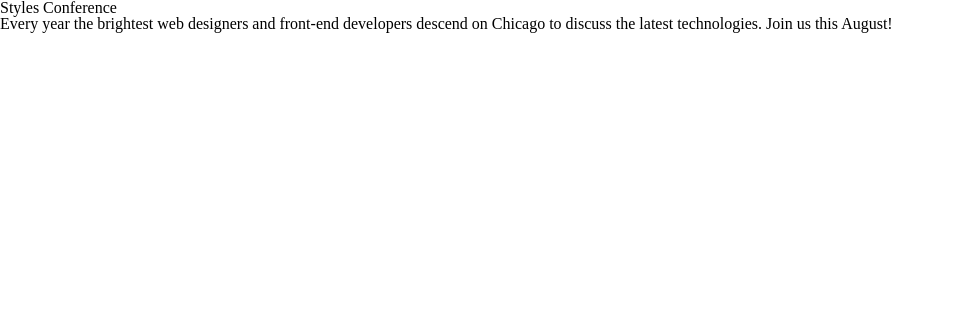
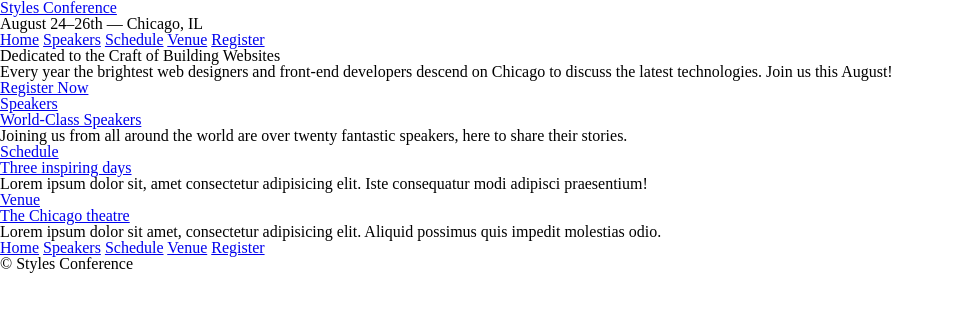
Before and after one commit to nikijiandani/styles-conference, a plain HTML site: page index.html in a window 1280 px wide. Shown: the whole page, without its empty margins (0-954 px from the left). Drawn offline with Linux system fonts and the light colour scheme.

Commit message:
Completed First Web Page assignment

```diff
--- a/index.html
+++ b/index.html
@@ -6,7 +6,56 @@
     <link rel="stylesheet" href="assets/stylesheets/main.css">
   </head>
   <body>
-    <h1>Styles Conference</h1>
-    <p>Every year the brightest web designers and front-end developers descend on Chicago to discuss the latest technologies. Join us this August!</p>
+    <header>
+      <h1>
+        <a href="index.html">Styles Conference</a>
+      </h1>
+      <h3>August 24&ndash;26th &mdash; Chicago, IL</h3>
+      <nav>
+        <a href="index.html">Home</a>
+        <a href="speakers.html">Speakers</a>
+        <a href="schedule.html">Schedule</a>
+        <a href="venue.html">Venue</a>
+        <a href="register.html">Register</a>
+      </nav>
+    </header>
+    <section>
+      <h2>Dedicated to the Craft of Building Websites</h2>
+      <p>Every year the brightest web designers and front-end developers descend on Chicago to discuss the latest technologies. Join us this August!</p>
+      <a href="register.html">Register Now</a>
+    </section>
+    <section>
+      <section>
+        <a href="speakers.html">
+          <h5>Speakers</h5>
+          <h3>World-Class Speakers</h3>
+        </a>
+        <p>Joining us from all around the world are over twenty fantastic speakers, here to share their stories.</p>
+      </section>
+      <section>
+        <a href="schedule.html">
+          <h5>Schedule</h5>
+          <h3>Three inspiring days</h3>
+        </a>
+        <p>Lorem ipsum dolor sit, amet consectetur adipisicing elit. Iste consequatur modi adipisci praesentium!</p>
+      </section>
+      <section>
+        <a href="venue.html">
+          <h5>Venue</h5>
+          <h3>The Chicago theatre</h3>
+        </a>
+        <p>Lorem ipsum dolor sit amet, consectetur adipisicing elit. Aliquid possimus quis impedit molestias odio.</p>
+      </section>
+    </section>
+    <footer>
+    <nav>
+      <a href="index.html">Home</a>
+      <a href="speakers.html">Speakers</a>
+      <a href="schedule.html">Schedule</a>
+      <a href="venue.html">Venue</a>
+      <a href="register.html">Register</a>
+    </nav>
+      <small>&copy; Styles Conference</small>
+    </footer>
   </body>
 </html>
```
Also changed, not shown: register.html (added, +33 -0 lines), schedule.html (added, +33 -0 lines), speakers.html (added, +33 -0 lines), venue.html (added, +33 -0 lines).
